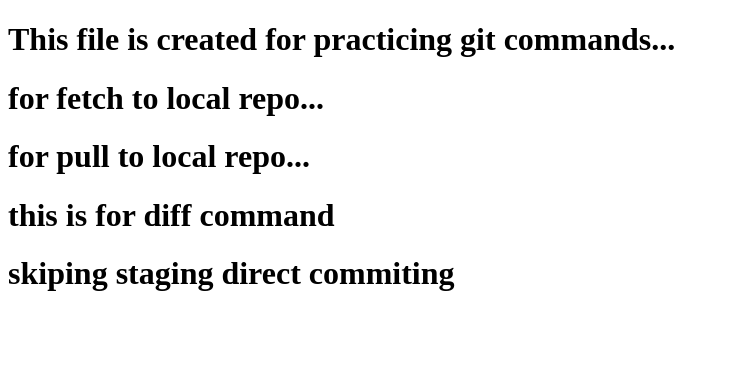
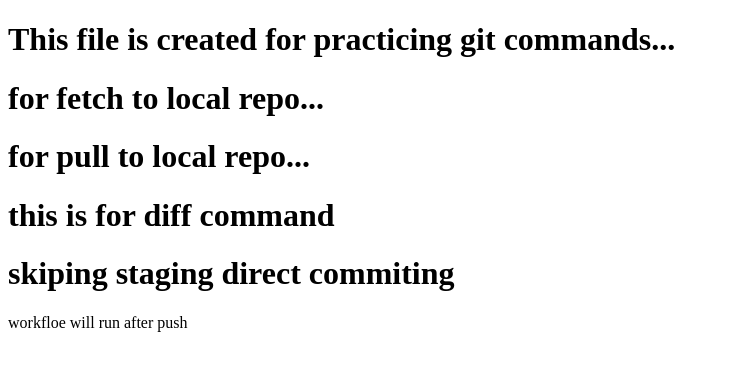
Before and after one commit to MayurNandre/practice_commands, a plain HTML site: page index.html in a window 1280 px wide. Shown: the whole page, without its empty margins (0-729 px from the left). Drawn offline with Linux system fonts and the light colour scheme.

Commit message:
checking workflow

```diff
--- a/index.html
+++ b/index.html
@@ -11,5 +11,6 @@
     <h1>for pull to local repo...</h1>
     <h1>this is for diff command</h1>
     <h1>skiping staging direct commiting</h1>
+    <p>workfloe will run after push</p>
   </body>
 </html>
```
